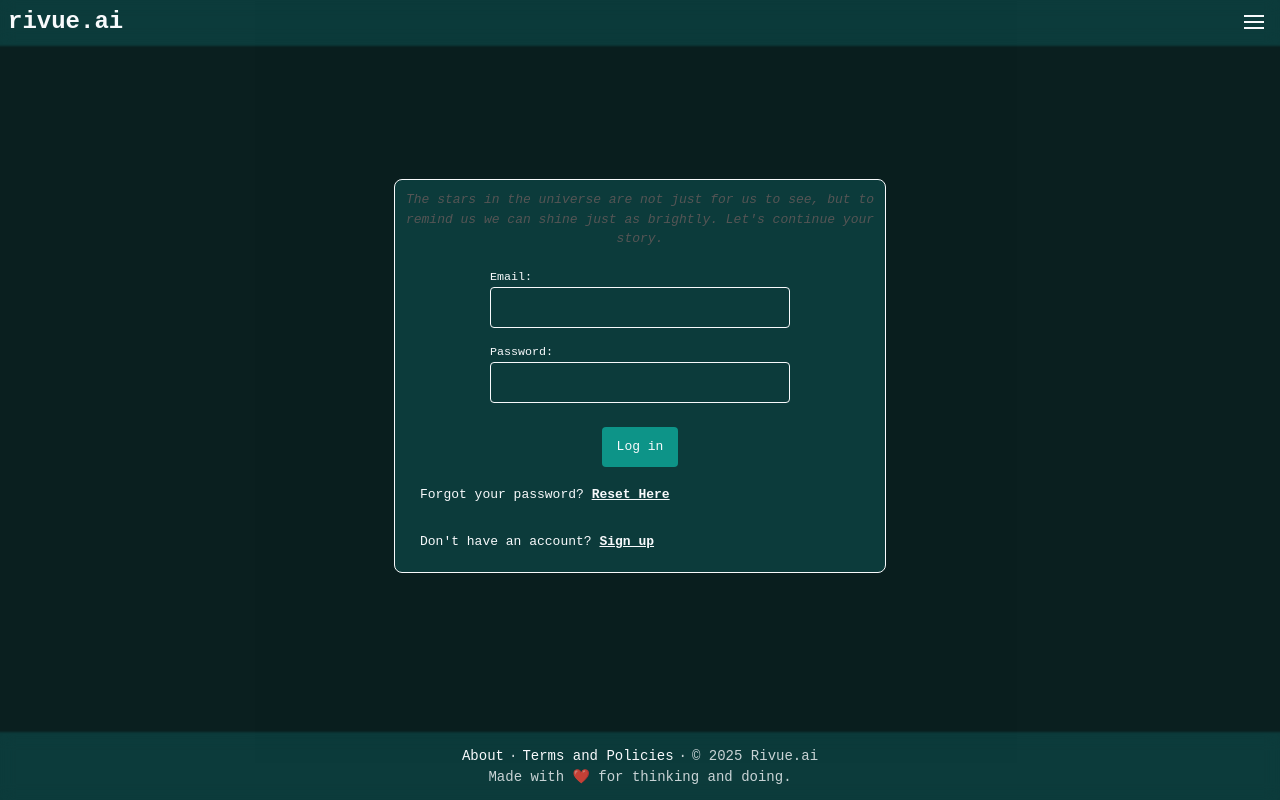
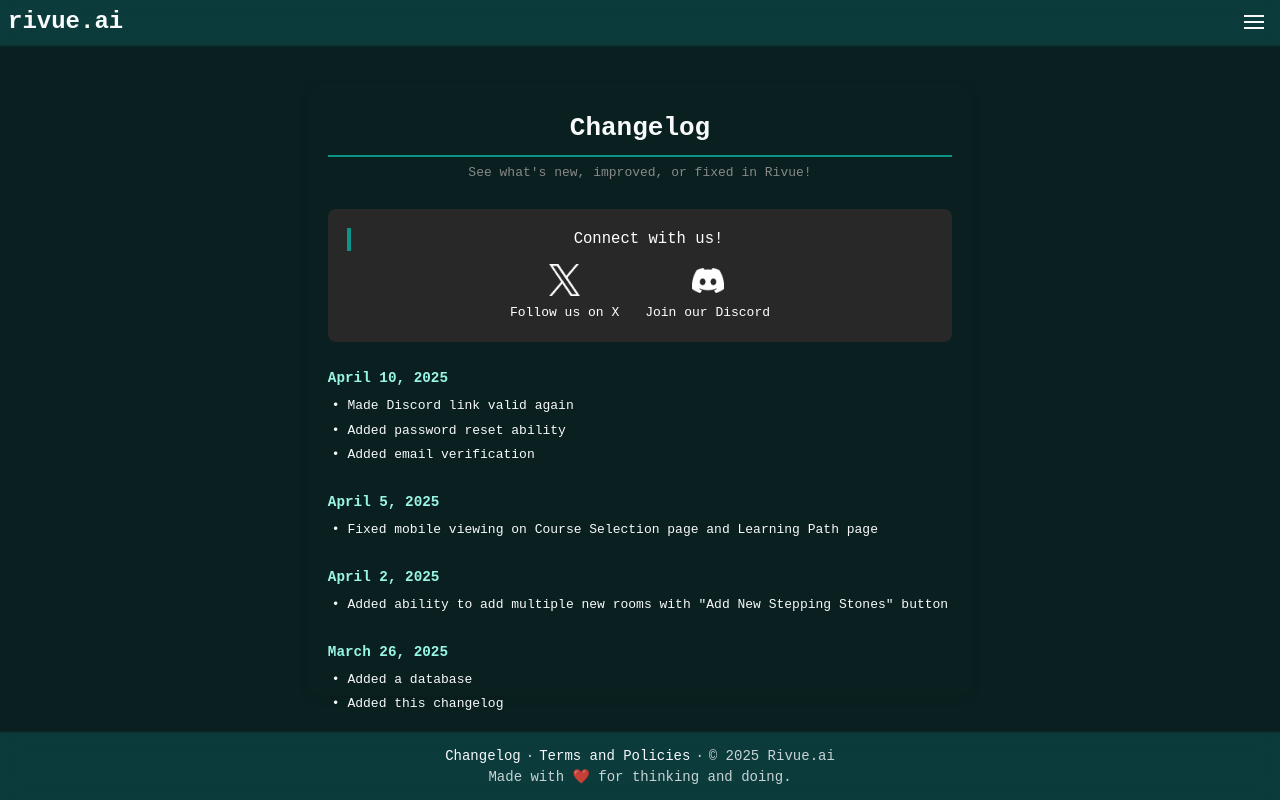
Before and after one commit to rivue/Gamified-Study-Tool, a Vue app in the folder frontend/: page /changelog in a window 1280 px wide. Before the commit this address led to /login. Built offline with nearby package versions, Linux system fonts and the light colour scheme; no server answers.

Commit message:
changelog page

```diff
--- a/frontend/src/components/Backstage/ChangelogPage.vue
+++ b/frontend/src/components/Backstage/ChangelogPage.vue
@@ -2,6 +2,20 @@
     <div class="changelog-container">
         <h1 class="changelog-title">Changelog</h1>
         <p class="changelog-subtitle">See what's new, improved, or fixed in Rivue!</p>
+        <div class="social-links-container">
+                <h3>Connect with us!</h3>
+                <div class="social-links">
+                    <a href="https://x.com/Rivueai" target="_blank" rel="noopener noreferrer" class="social-link">
+                        <img :src="require('@/assets/images/x-logo-white.png')" alt="X (Twitter)" class="social-icon" />
+                        <span>Follow us on X</span>
+                    </a>
+                    <a href="https://discord.gg/33yAcp2qDf" target="_blank" rel="noopener noreferrer" class="social-link">
+                        <img :src="require('@/assets/images/discord-mark-white.png')" alt="Discord"
+                            class="social-icon" />
+                        <span>Join our Discord</span>
+                    </a>
+                </div>
+            </div>
 
         <div class="changelog-entry" v-for="(entry, index) in changelog" :key="index">
             <div class="changelog-date">{{ entry.date }}</div>
@@ -23,7 +37,9 @@ export default {
                 {
                     date: "April 10, 2025",
                     items: [
+                        "Made Discord link valid again",
                         "Added password reset ability",
+                        "Added email verification"
                     ],
                 },
                 {
@@ -100,4 +116,45 @@ export default {
     color: var(--text-color, #333);
     line-height: 1.6;
 }
+
+.social-links-container {
+    background-color: #282828;
+    border-radius: 8px;
+    padding: 1.5rem;
+    margin-bottom: 2rem;
+    text-align: center;
+    color: white;
+}
+
+.social-links-container h3 {
+    margin-top: 0;
+    margin-bottom: 1rem;
+}
+
+.social-links {
+    display: flex;
+    justify-content: center;
+    gap: 2rem;
+    flex-wrap: wrap;
+}
+
+.social-link {
+    display: flex;
+    flex-direction: column;
+    align-items: center;
+    color: white;
+    text-decoration: none;
+    transition: transform 0.2s;
+}
+
+.social-link:hover {
+    transform: translateY(-3px);
+}
+
+.social-icon {
+    width: 32px;
+    height: 32px;
+    margin-bottom: 0.5rem;
+    object-fit: contain;
+}
 </style>
--- a/frontend/src/components/Footer/BottomBar.vue
+++ b/frontend/src/components/Footer/BottomBar.vue
@@ -20,7 +20,7 @@
         <!-- </div> -->
         <div class="footer-bottom">
             <div class="footer-top">
-                <router-link to="/about" class="text-link">About</router-link>
+                <router-link to="/changelog" class="text-link">Changelog</router-link>
                 <span class="separator">·</span>
                 <router-link to="/terms" class="text-link">Terms and Policies</router-link>
                 <span class="separator">·</span>
--- a/frontend/src/components/Footer/HomePage.vue
+++ b/frontend/src/components/Footer/HomePage.vue
@@ -37,7 +37,7 @@
                         <img :src="require('@/assets/images/x-logo-white.png')" alt="X (Twitter)" class="social-icon" />
                         <span>Follow us on X</span>
                     </a>
-                    <a href="https://discord.gg/7h7DpTDc" target="_blank" rel="noopener noreferrer" class="social-link">
+                    <a href="https://discord.gg/33yAcp2qDf" target="_blank" rel="noopener noreferrer" class="social-link">
                         <img :src="require('@/assets/images/discord-mark-white.png')" alt="Discord"
                             class="social-icon" />
                         <span>Join our Discord</span>
--- a/frontend/src/components/Header/SideMenu.vue
+++ b/frontend/src/components/Header/SideMenu.vue
@@ -43,9 +43,9 @@
       <template v-slot:icon>&#128200;</template>
     </SideMenuButton> -->
     <SideMenuButton
-      label="About"
-      :isSelected="isRouteActive('/about')"
-      @click="openRoute('/about')"
+      label="Changelog"
+      :isSelected="isRouteActive('/changelog')"
+      @click="openRoute('/changelog')"
     >
     </SideMenuButton>
 
--- a/frontend/src/main.js
+++ b/frontend/src/main.js
@@ -11,7 +11,7 @@ import './assets/themes.css';
 import axios from 'axios';
 
     // basically main home page
-    // { path: '/about', component: defineAsyncComponent(() => import('./components/Footer/MainPage.vue')), meta: { title: Rivue.ai | Learn Anything!' } },
+    // { path: '/changelog', component: defineAsyncComponent(() => import('./components/Footer/MainPage.vue')), meta: { title: Rivue.ai | Learn Anything!' } },
     // { path: '/', component: defineAsyncComponent(() => import('./components/Footer/MainPage.vue')), meta: { title: Rivue.ai | Learn Anything!' } },
 
     // {
@@ -77,7 +77,7 @@ import axios from 'axios';
         },
 
         // Simple routes
-        { path: '/about', component: defineAsyncComponent(() => import('./components/Backstage/ChangelogPage.vue')), meta: { title: 'Rivue.ai | Learn Anything!' } },
+        { path: '/changelog', component: defineAsyncComponent(() => import('./components/Backstage/ChangelogPage.vue')), meta: { title: 'Rivue.ai | Learn Anything!' } },
         { path: '/library', component: defineAsyncComponent(() => import('./components/Game/Creation/LibraryCreator.vue')), meta: { title: 'Rivue.ai | Create Library' } },
         // { path: '/progress', component: defineAsyncComponent(() => import('./components/Backstage/ProgressPage.vue')), meta: { title: 'Rivue.ai | Progress' } },
         { path: '/contact', component: defineAsyncComponent(() => import('./components/Footer/ContactPage.vue')), meta: { title: 'Rivue.ai | Contact Us' } },
@@ -92,7 +92,7 @@ import axios from 'axios';
         // Redirects
         // { path: '/lessons', redirect: '/' },
         { path: '/lessons/:pathMatch(.*)*', redirect: '/' },
-        { path: '/about/:pathMatch(.*)*', redirect: '/' },
+        { path: '/changelog/:pathMatch(.*)*', redirect: '/' },
         { path: '/library/:pathMatch(.*)*', redirect: '/library' },
         // { path: '/progress/:pathMatch(.*)*', redirect: '/progress' },
         { path: '/contact/:pathMatch(.*)*', redirect: '/contact' },
@@ -132,7 +132,7 @@ router.beforeEach(async (to, from, next) => {
 
     const publicPaths = [
         '/',
-        '/about',
+        '/changelog',
         '/login',
         '/terms',
         '/contact',
```
Also changed, not shown: 1 other file (tests, documents, lock files or other folders).
